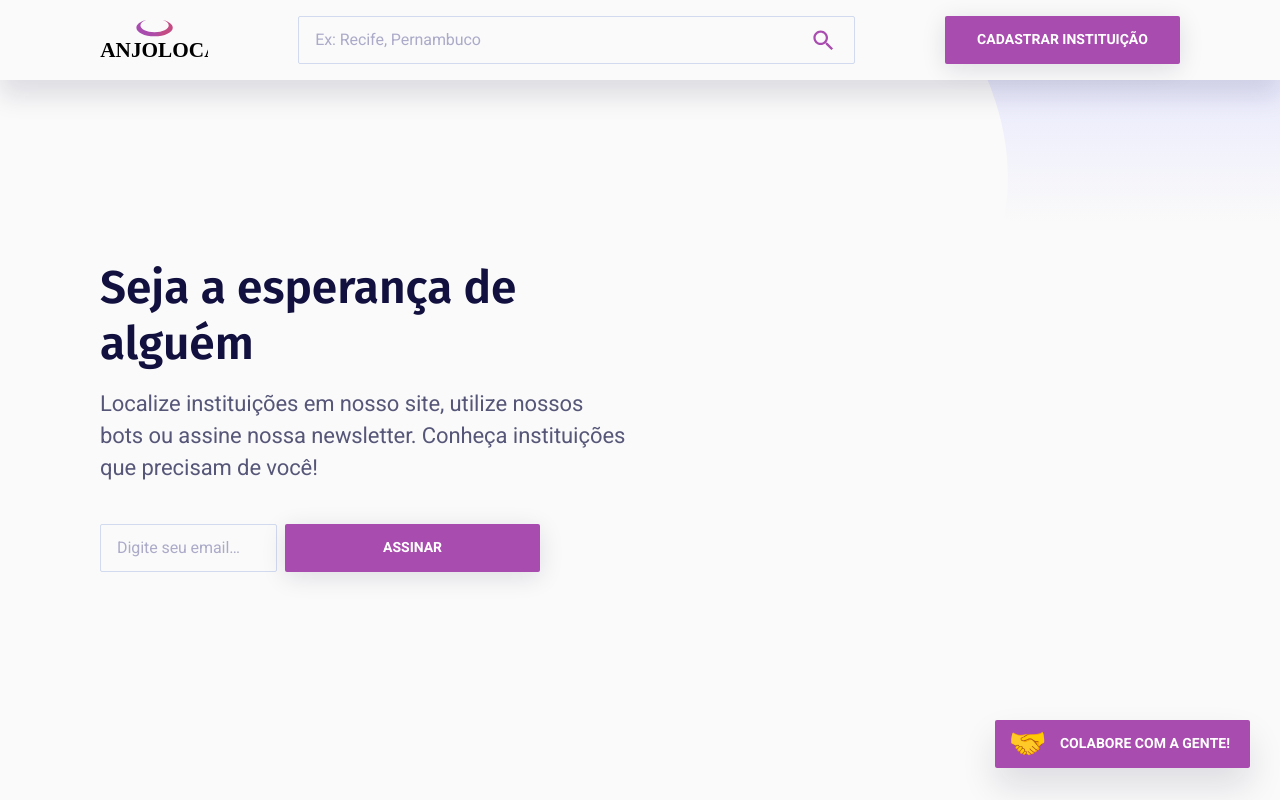
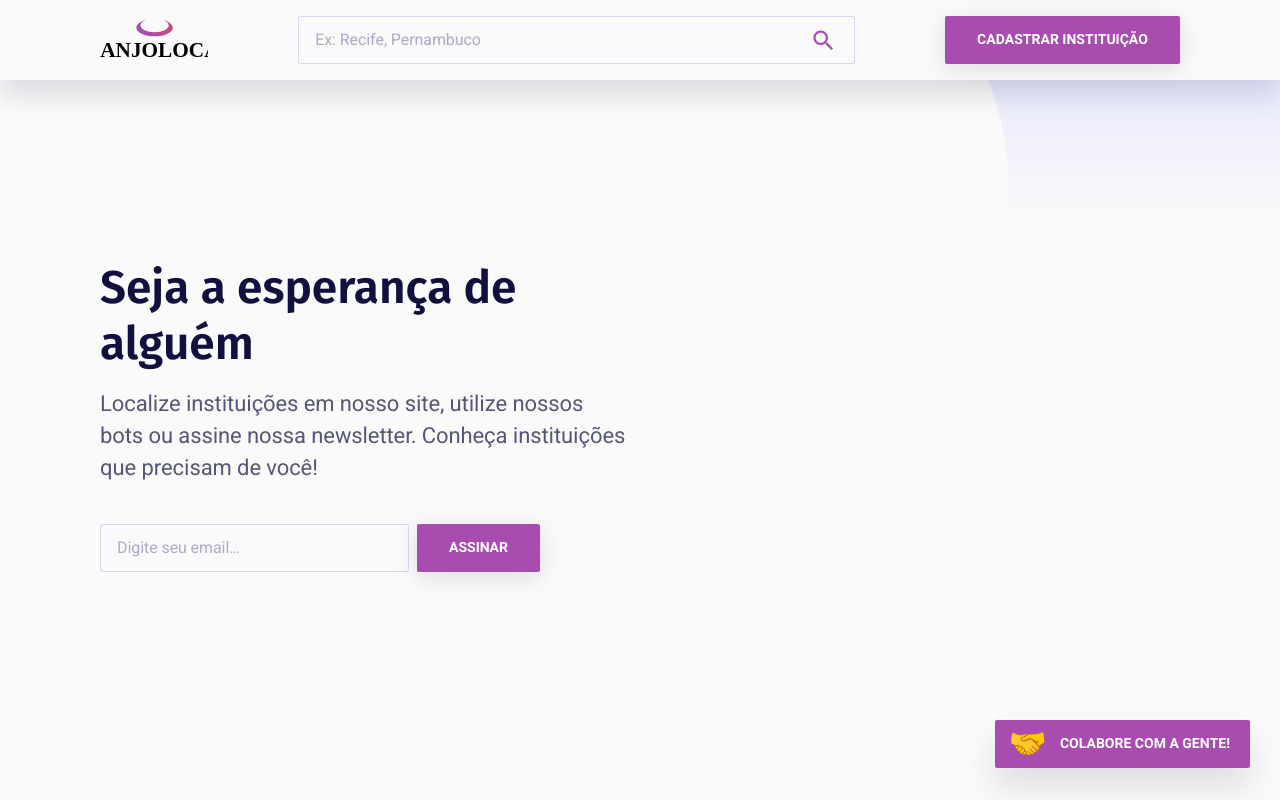
Before and after one commit to jairmedeiros/anjolocal, a Next.js app: page / in a window 1280 px wide. Shown: the top 800 px of the page. Built offline with nearby package versions, Linux system fonts and the light colour scheme; no server answers.

Commit message:
[WIP] Correção do botão presente no Hero.

```diff
--- a/src/scenes/Index/components/Hero/index.js
+++ b/src/scenes/Index/components/Hero/index.js
@@ -48,7 +48,7 @@ function Hero() {
                 <button
                   type="button"
                   onClick={handleClick}
-                  className="button button-block button-primary button-floating button-shadow"
+                  className="button button-block button-primary button-shadow hero-button"
                 >
                   Assinar
                 </button>
--- a/src/scenes/Index/components/Hero/styles.scss
+++ b/src/scenes/Index/components/Hero/styles.scss
@@ -3,6 +3,10 @@
 .hero {
   padding-top: 40px;
   text-align: center;
+}
+
+.hero-button {
+  width: 100%;
 }
 
 .hero-paragraph {
```
